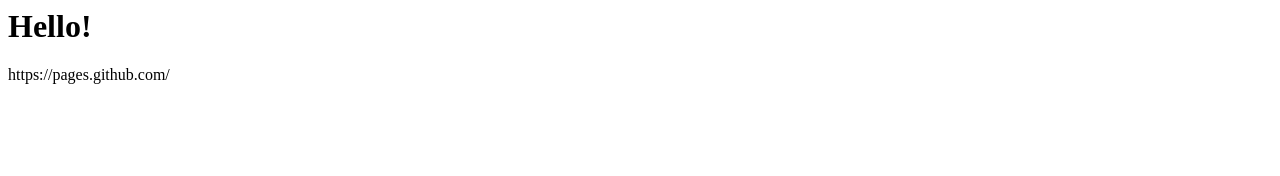
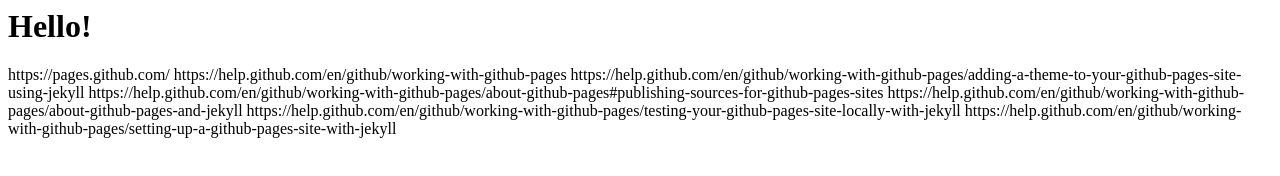
Before and after one commit to Jocko66/hello-world, a plain HTML site: page index.html in a window 1280 px wide. Drawn offline with Linux system fonts and the light colour scheme.

Commit message:
Update index.html

```diff
--- a/index.html
+++ b/index.html
@@ -1,3 +1,10 @@
 <h1>Hello!</h1>
 
 https://pages.github.com/
+
+https://help.github.com/en/github/working-with-github-pages
+https://help.github.com/en/github/working-with-github-pages/adding-a-theme-to-your-github-pages-site-using-jekyll
+https://help.github.com/en/github/working-with-github-pages/about-github-pages#publishing-sources-for-github-pages-sites
+https://help.github.com/en/github/working-with-github-pages/about-github-pages-and-jekyll
+https://help.github.com/en/github/working-with-github-pages/testing-your-github-pages-site-locally-with-jekyll
+https://help.github.com/en/github/working-with-github-pages/setting-up-a-github-pages-site-with-jekyll
```
